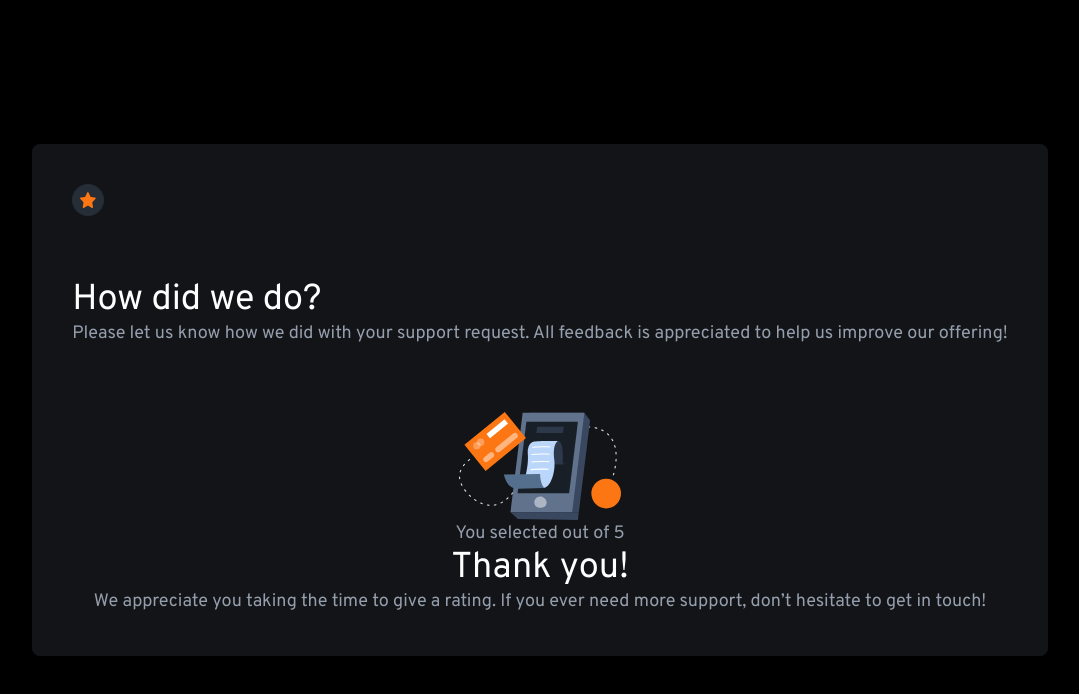
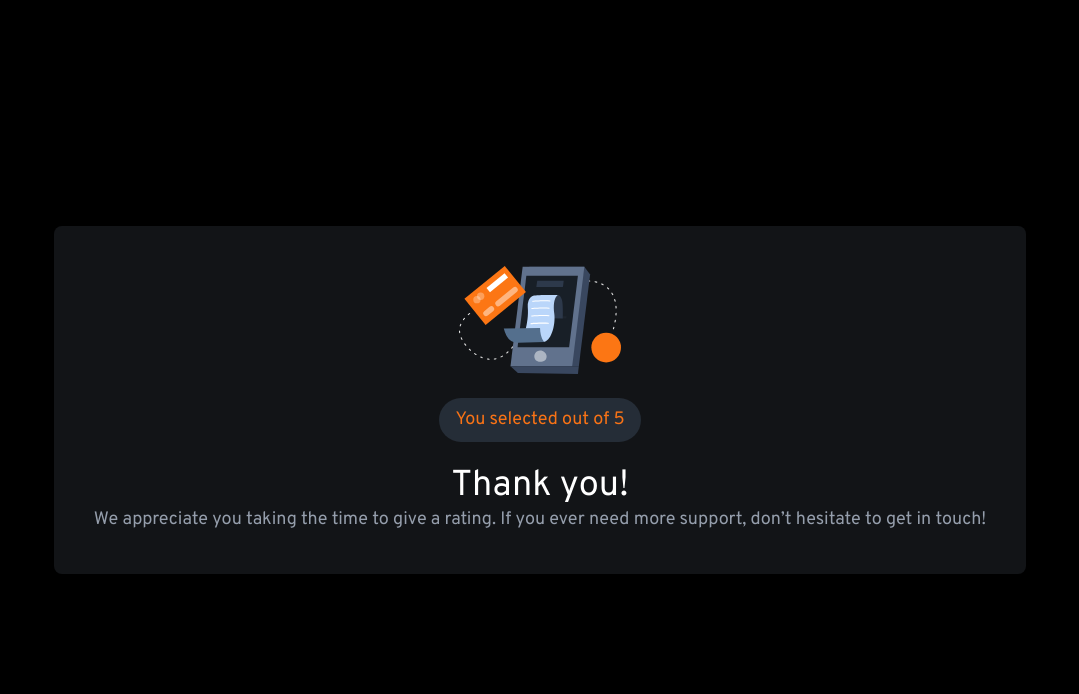
Before and after one commit to lavollmer/interactive-rating-component, a React (Vite) app: page / in a window 1280 px wide. Both pictures are taken after a click on the button "SUBMIT". Shown: the top 694 px of the page, without its empty margins (100-1179 px from the left). Built offline with nearby package versions, Linux system fonts and the light colour scheme.

Commit message:
styling the thank you section

```diff
--- a/src/App.jsx
+++ b/src/App.jsx
@@ -1,5 +1,5 @@
 import "./App.css";
-import IconStar from "../src/assets/icon-star.svg";
+
 import Rating from "./components/Rating";
 
 
@@ -9,20 +9,7 @@ function App() {
     <>
       <div className="flex flex-col font-overpass bg-black screen">
         <div className="flex flex-col bg-very-dark-blue rounded-lg p-10 space-y-16 h-100 w-100">
-          <div className="flex flex-col items-center justify-center bg-dark-blue rounded-full h-8 w-8">
-            <img
-              src={IconStar}
-              alt="icon-star"
-              className="flex flex-col items-center justify-center h-4 w-4"
-            />
-          </div>
-          <div>
-            <h1 className="text-white text-4xl">How did we do?</h1>
-            <p className="text-light-grey text-lg">
-              Please let us know how we did with your support request. All
-              feedback is appreciated to help us improve our offering!{" "}
-            </p>
-          </div>
+
           <div>
             <Rating number={number} />
           </div>
--- a/src/components/Rating.jsx
+++ b/src/components/Rating.jsx
@@ -1,6 +1,7 @@
 import React, { useState } from "react";
 import ButtonCopy from "./ButtonCopy";
 import Thank from "./Thank";
+import IconStar from "../assets/icon-star.svg";
 
 const Rating = ({ number }) => {
   const [rating, setRating] = useState(number);
@@ -22,6 +23,20 @@ const Rating = ({ number }) => {
         <Thank rating={number} />
       ) : (
         <>
+         <div className="flex flex-col items-center justify-center bg-dark-blue rounded-full h-8 w-8">
+            <img
+              src={IconStar}
+              alt="icon-star"
+              className="flex flex-col items-center justify-center h-4 w-4"
+            />
+          </div>
+          <div>
+            <h1 className="text-white text-4xl">How did we do?</h1>
+            <p className="text-light-grey text-lg">
+              Please let us know how we did with your support request. All
+              feedback is appreciated to help us improve our offering!{" "}
+            </p>
+          </div>
           <div className="flex flex-row justify-evenly items-center justify-center">
             <ButtonCopy number={1} />
             <ButtonCopy number={2} />
--- a/src/components/Thank.jsx
+++ b/src/components/Thank.jsx
@@ -1,15 +1,17 @@
 import React from "react";
 import IllustrationThank from "../assets/illustration-thank-you.svg";
 
-const Thank = ({rating}) => {
+const Thank = ({ rating }) => {
   return (
     <div className="flex flex-col justify-center items-center">
-      <div className="flex flex-col justify-center items-center">
+      <div className="flex flex-col justify-center items-center space-y-6">
         <div>
           <img src={IllustrationThank} alt="illustration-thank-you" />
         </div>
-        <div className="flex flex-col justify-center items-center">
-            <p className="text-light-grey text-lg">You selected {rating} out of 5</p>
+        <div className="flex flex-col justify-center items-center bg-dark-blue rounded-full py-2 px-4">
+          <p className="text-orange-500 text-lg">
+            You selected {rating} out of 5
+          </p>
         </div>
         <div className="flex flex-col justify-center items-center">
           <h1 className="text-white text-4xl">Thank you!</h1>
```
